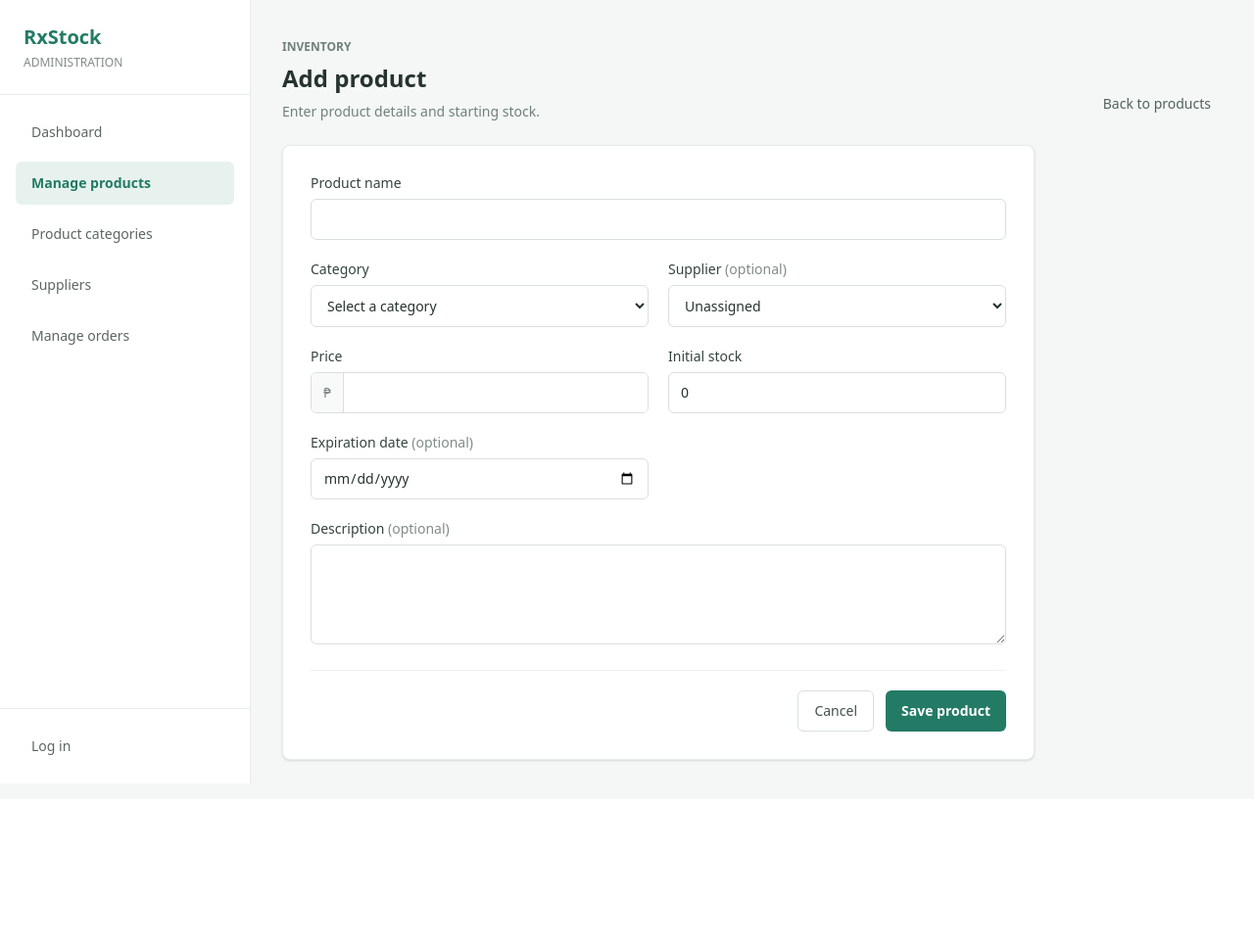
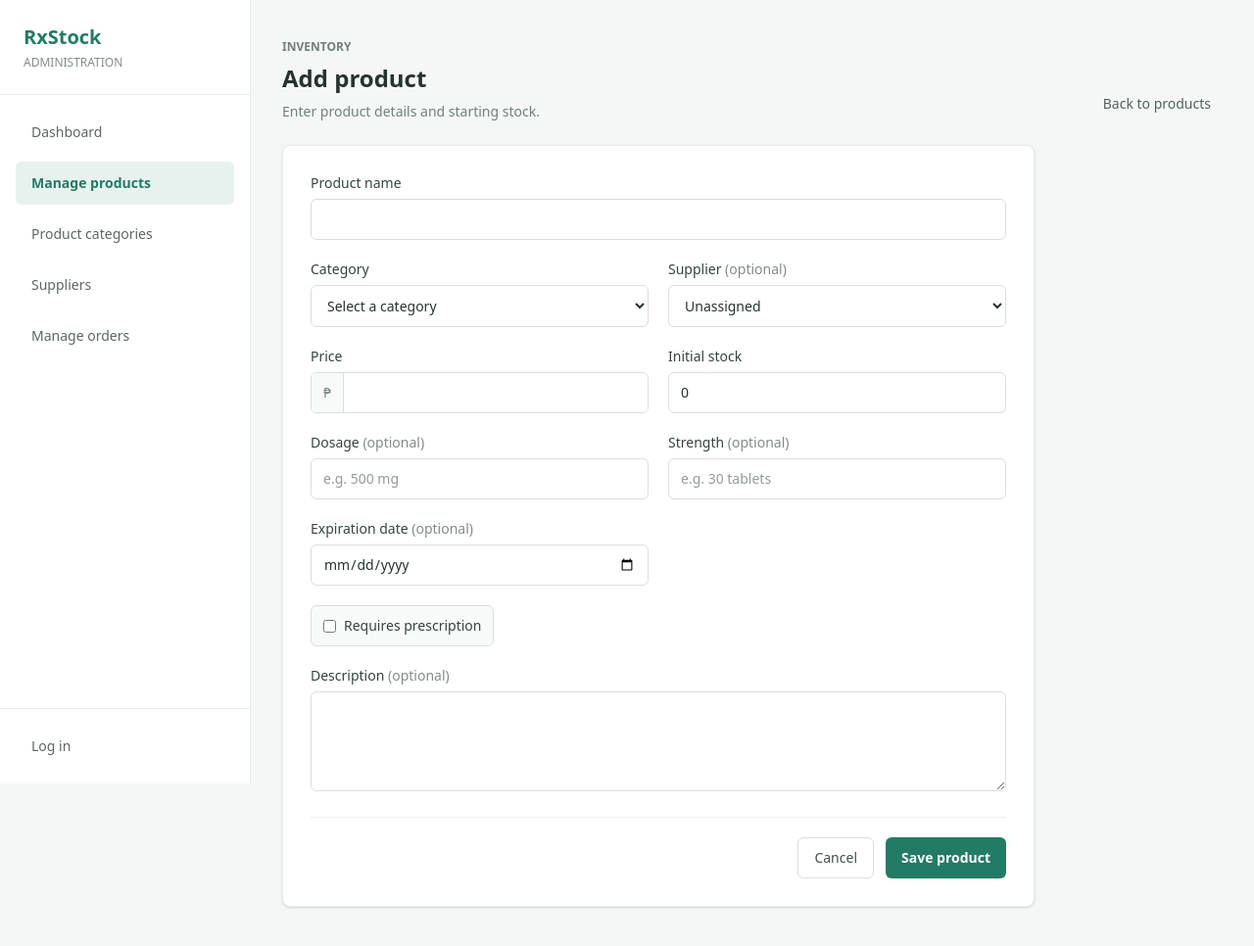
Before and after one commit to Ranjitfab/Pharmacy-ecommerce-Laravel, a Laravel app: page /product-category/products/create in a window 1280 px wide. Shown: the whole page at 98% size. Before the commit the page ends 800 px from the top, so only its background shows below. Run offline with Laravel 12, Linux system fonts and the light colour scheme; data that the repository does not hold is empty; style sheets or scripts are compiled from the project's sources; parts of the project's set-up code (start-up, migrations or seed data) failed here and were passed over; some libraries are stand-ins or nearby versions.

Commit message:
Add product search and dosage details
Co-authored-by: Copilot <223556219+Copilot@users.noreply.github.com>

```diff
--- a/app/Http/Controllers/ProductController.php
+++ b/app/Http/Controllers/ProductController.php
@@ -33,6 +33,9 @@ class ProductController extends Controller
             'supplier_id' => 'nullable|exists:suppliers,id',
             'name' => 'required|string|max:255',
             'description' => 'nullable|string',
+            'dosage' => 'nullable|string|max:255',
+            'strength' => 'nullable|string|max:255',
+            'requires_prescription' => 'nullable|boolean',
             'price' => 'required|numeric|min:0',
             'stock' => 'required|integer|min:0',
             'expiration_date' => 'nullable|date',
@@ -69,6 +72,9 @@ class ProductController extends Controller
             'supplier_id' => 'nullable|exists:suppliers,id',
             'name' => 'required|string|max:255',
             'description' => 'nullable|string',
+            'dosage' => 'nullable|string|max:255',
+            'strength' => 'nullable|string|max:255',
+            'requires_prescription' => 'nullable|boolean',
             'price' => 'required|numeric|min:0',
             'stock' => 'required|integer|min:0',
             'expiration_date' => 'nullable|date',
--- a/app/Http/Controllers/ShopController.php
+++ b/app/Http/Controllers/ShopController.php
@@ -33,11 +33,13 @@ class ShopController extends Controller
             })
             ->when($search !== '', function (Builder $query) use ($search): void {
                 $query->where(function (Builder $query) use ($search): void {
-                    $query->where('name', 'like', '%' . $search . '%')
-                        ->orWhere('description', 'like', '%' . $search . '%');
+                    $query->where('name', 'like', '%'.$search.'%')
+                        ->orWhere('description', 'like', '%'.$search.'%')
+                        ->orWhere('dosage', 'like', '%'.$search.'%')
+                        ->orWhere('strength', 'like', '%'.$search.'%');
                 });
             })
-            ->when($categoryId, fn(Builder $query): Builder => $query->where('product_category_id', $categoryId));
+            ->when($categoryId, fn (Builder $query): Builder => $query->where('product_category_id', $categoryId));
 
         match ($sort) {
             'price_asc' => $products->orderBy('price')->orderBy('name'),
--- a/resources/views/products/create.blade.php
+++ b/resources/views/products/create.blade.php
@@ -69,9 +69,29 @@
                 </div>
 
                 <div>
+                    <label for="dosage" class="mb-1.5 block text-sm font-medium text-[#35443e]">Dosage <span class="font-normal text-[#818c88]">(optional)</span></label>
+                    <input id="dosage" type="text" name="dosage" value="{{ old('dosage') }}" placeholder="e.g. 500 mg" class="w-full rounded-md border border-[#d8e0dc] bg-white px-3 py-2.5 text-sm text-[#26332f] outline-none placeholder:text-[#929b97] focus:border-[#237b65] focus:ring-2 focus:ring-[#237b65]/15" @error('dosage') aria-invalid="true" aria-describedby="dosage-error" @enderror>
+                    @error('dosage') <p id="dosage-error" class="mb-0 mt-1.5 text-sm text-red-700">{{ $message }}</p> @enderror
+                </div>
+
+                <div>
+                    <label for="strength" class="mb-1.5 block text-sm font-medium text-[#35443e]">Strength <span class="font-normal text-[#818c88]">(optional)</span></label>
+                    <input id="strength" type="text" name="strength" value="{{ old('strength') }}" placeholder="e.g. 30 tablets" class="w-full rounded-md border border-[#d8e0dc] bg-white px-3 py-2.5 text-sm text-[#26332f] outline-none placeholder:text-[#929b97] focus:border-[#237b65] focus:ring-2 focus:ring-[#237b65]/15" @error('strength') aria-invalid="true" aria-describedby="strength-error" @enderror>
+                    @error('strength') <p id="strength-error" class="mb-0 mt-1.5 text-sm text-red-700">{{ $message }}</p> @enderror
+                </div>
+
+                <div>
                     <label for="expiration_date" class="mb-1.5 block text-sm font-medium text-[#35443e]">Expiration date <span class="font-normal text-[#818c88]">(optional)</span></label>
                     <input id="expiration_date" type="date" name="expiration_date" value="{{ old('expiration_date') }}" class="w-full rounded-md border border-[#d8e0dc] bg-white px-3 py-2.5 text-sm text-[#26332f] outline-none focus:border-[#237b65] focus:ring-2 focus:ring-[#237b65]/15" @error('expiration_date') aria-invalid="true" aria-describedby="expiration-error" @enderror>
                     @error('expiration_date') <p id="expiration-error" class="mb-0 mt-1.5 text-sm text-red-700">{{ $message }}</p> @enderror
+                </div>
+
+                <div class="sm:col-span-2">
+                    <label class="inline-flex items-center gap-2 rounded-md border border-[#d8e0dc] bg-[#f8faf9] px-3 py-2.5 text-sm font-medium text-[#35443e]">
+                        <input type="checkbox" name="requires_prescription" value="1" @checked(old('requires_prescription', false))>
+                        Requires prescription
+                    </label>
+                    @error('requires_prescription') <p class="mb-0 mt-1.5 text-sm text-red-700">{{ $message }}</p> @enderror
                 </div>
 
                 <div class="sm:col-span-2">
```
Also changed, not shown: app/Models/Product.php (+7 -0 lines), resources/views/products/edit.blade.php (+20 -0 lines), resources/views/products/show.blade.php (+14 -0 lines), tests/Feature/ProductControllerTest.php (+6 -0 lines), database/migrations/2026_10_14_160000_add_dosage_fields_to_products_table.php (added).
